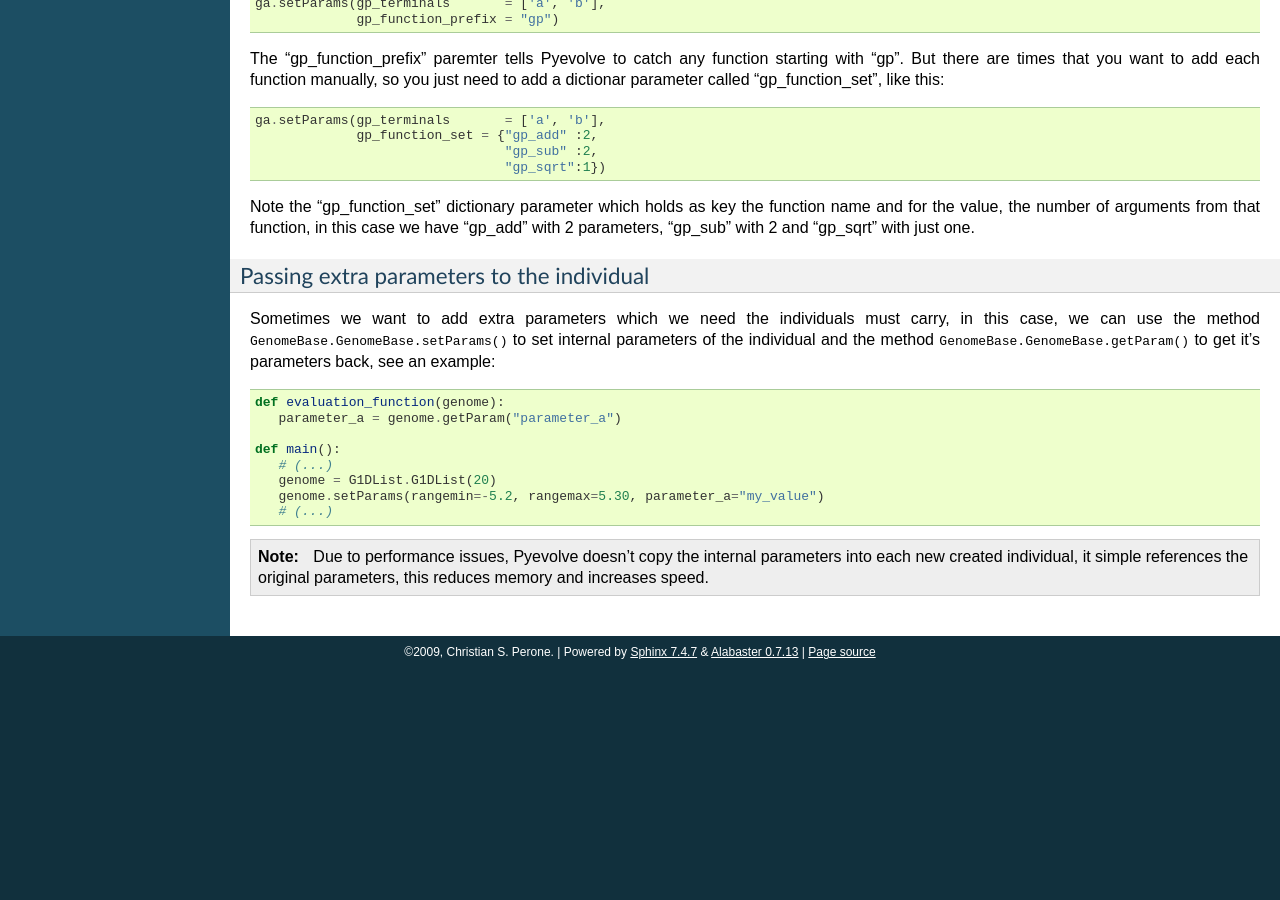
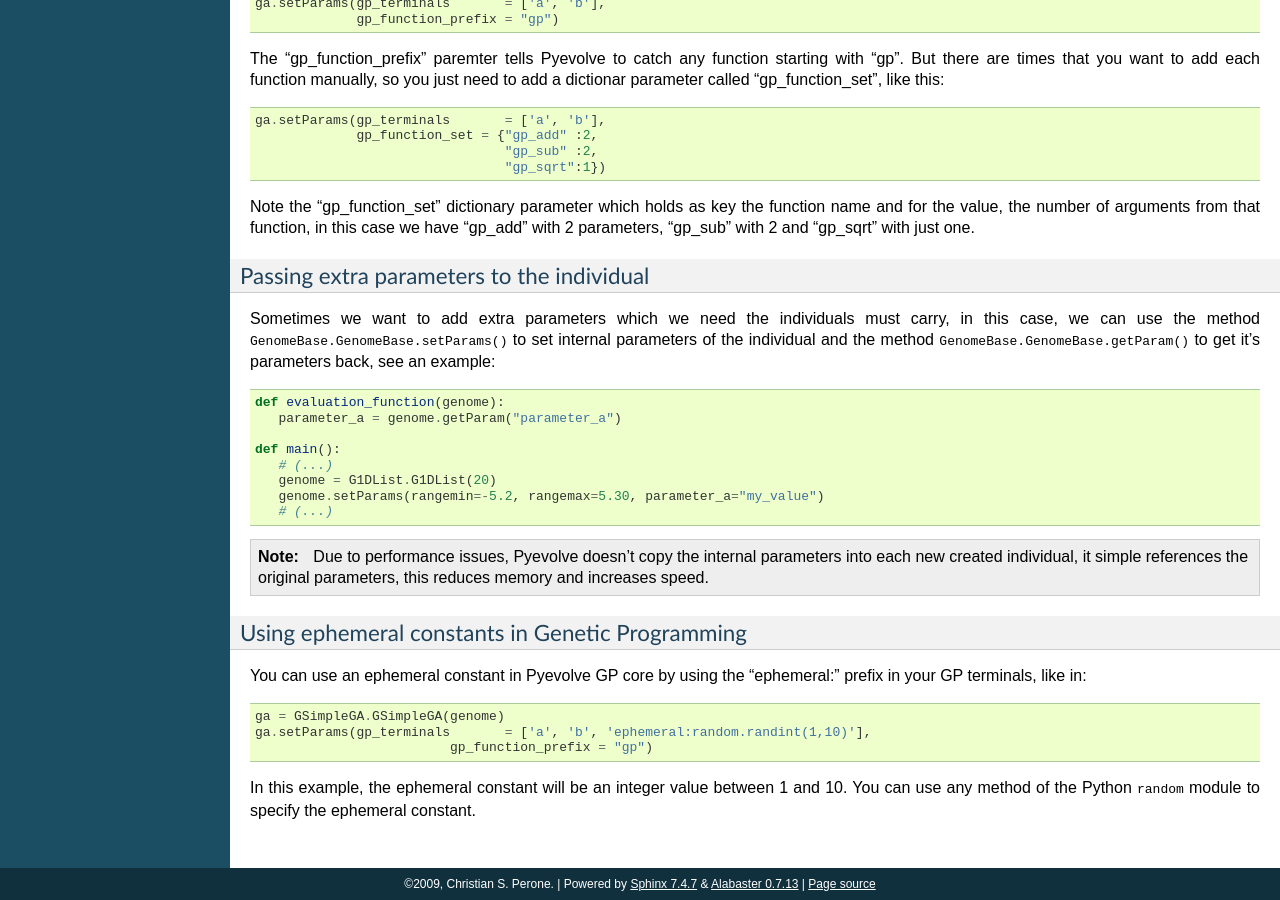
Before and after one commit to perone/Pyevolve, a Sphinx documentation site: the page built from docs/source/getstarted.rst, in a window 1280 px wide and 900 px high, scrolled down 14591 px. Built offline with Sphinx 7.4.7, drawn with Linux system fonts in a browser that asks for light colours; before the commit the page ends 15259 px from its top, so only the background shows below that; some of the changed text lies outside the part shown.

Commit message:
Added documentation about the ephemeral constants.

```diff
--- a/docs/source/getstarted.rst
+++ b/docs/source/getstarted.rst
@@ -815,3 +815,15 @@ to get it's parameters back, see an example: ::
 .. note:: Due to performance issues, Pyevolve doesn't copy the internal parameters
           into each new created individual, it simple references the original
           parameters, this reduces memory and increases speed.
+
+Using ephemeral constants in Genetic Programming
+^^^^^^^^^^^^^^^^^^^^^^^^^^^^^^^^^^^^^^^^^^^^^^^^^^^^^^^^^^^^^^^^^^^^^^^^^^^^^^^^
+You can use an ephemeral constant in Pyevolve GP core by using the "ephemeral:"
+prefix in your GP terminals, like in: ::
+
+	ga = GSimpleGA.GSimpleGA(genome)
+	ga.setParams(gp_terminals       = ['a', 'b', 'ephemeral:random.randint(1,10)'],
+				 gp_function_prefix = "gp")
+
+In this example, the ephemeral constant will be an integer value between 1 and 10. You
+can use any method of the Python :mod:`random` module to specify the ephemeral constant.
```
